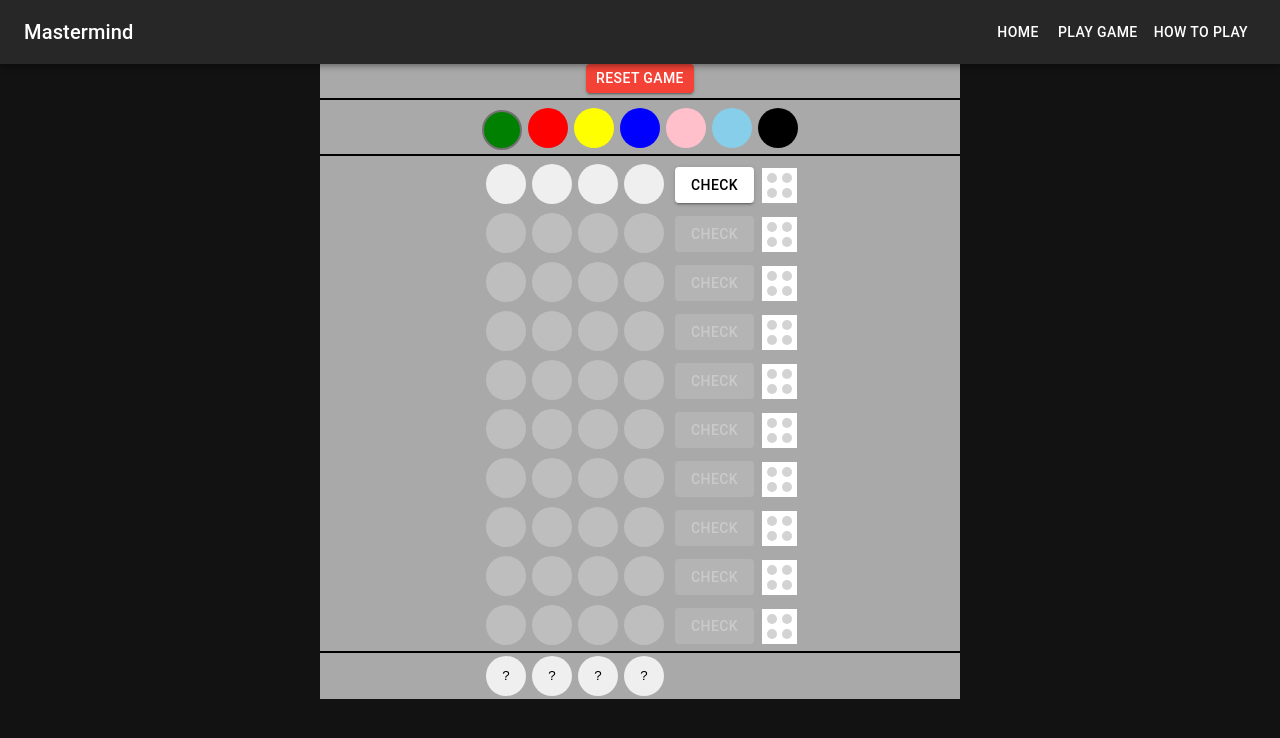
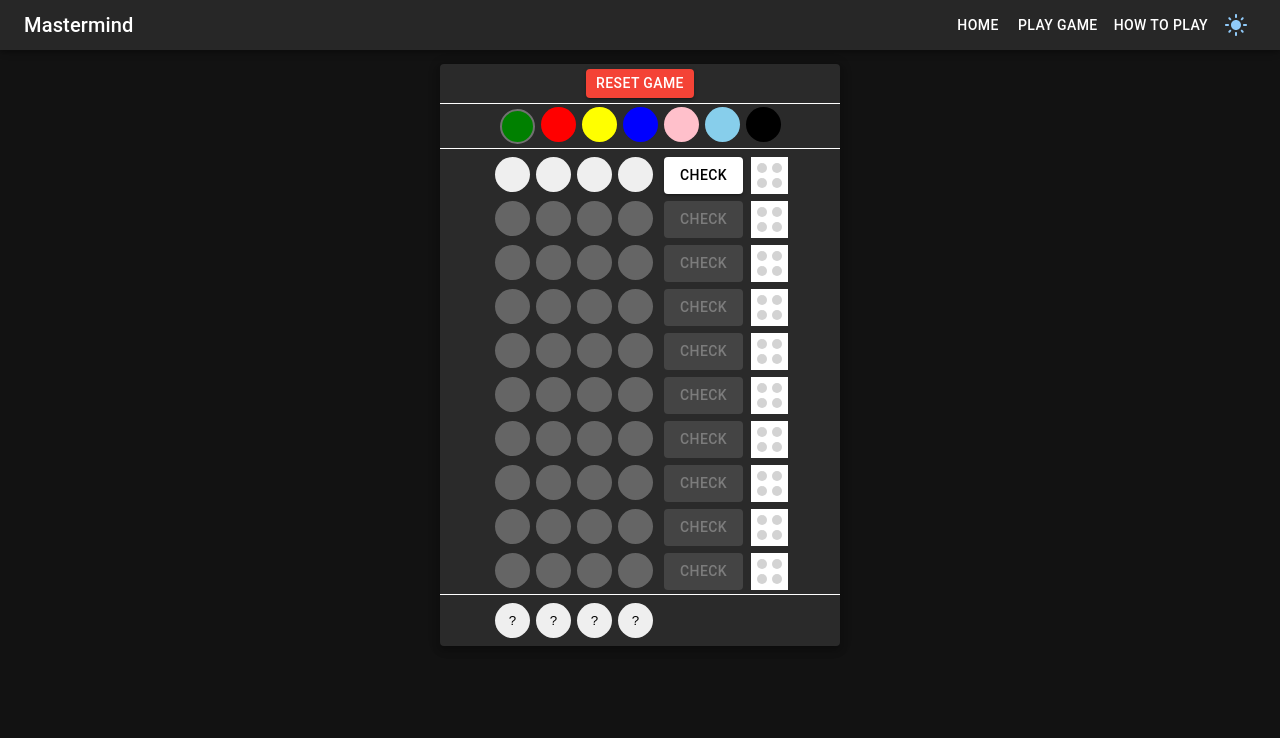
Before and after one commit to PakkiPavan/mastermind-board-game, a React (Create React App) app: page / in a window 1280 px wide. Shown: the top 738 px of the page. Built offline with nearby package versions, Linux system fonts and the light colour scheme.

Commit message:
Dark mode added

```diff
--- a/src/App.tsx
+++ b/src/App.tsx
@@ -1,3 +1,4 @@
+import React from 'react';
 import { ThemeProvider, createTheme } from '@mui/material/styles';
 import CssBaseline from '@mui/material/CssBaseline';
 import Header from './components/Header/Header';
@@ -7,18 +8,26 @@ import {
 } from "react-router-dom";
 import Board from './components/Board/Board';
 import Rules from './components/Rules/Rules';
+import { PaletteMode } from '@mui/material';
 
-const darkTheme = createTheme({
-  palette: {
-    mode: 'dark',
-  },
-});
 
 function App() {
+  const [currentTheme, setCurrentTheme] = React.useState<PaletteMode>('dark');
+
+  const theme = createTheme({
+    palette: {
+      mode: currentTheme,
+    },
+  });
+
+  const handleSetCurrentTheme = () => {
+    setCurrentTheme(currentTheme === 'dark' ? 'light' : 'dark');
+  };
+
   return (
-    <ThemeProvider theme={darkTheme}>
+    <ThemeProvider theme={theme}>
       <CssBaseline />
-      <Header />
+      <Header handleSetCurrentTheme={handleSetCurrentTheme} />
       <Routes>
         <Route path="/" element={<Board />} />
         <Route path="/play-game" element={<Board />} />
--- a/src/components/Board/Board.css
+++ b/src/components/Board/Board.css
@@ -65,6 +65,9 @@
     right: 0;
 }
 
+.hintContainer{
+    border: 1px solid;
+}
 
 @keyframes blink {
     0% {
--- a/src/components/Board/Board.tsx
+++ b/src/components/Board/Board.tsx
@@ -1,8 +1,9 @@
 import React from 'react';
 import "./Board.css";
-import { Button, Toolbar, useMediaQuery } from '@mui/material';
+import { Button, Paper, Toolbar, useMediaQuery } from '@mui/material';
 import Box from '@mui/material/Box';
 import Swal from 'sweetalert2';
+import { useTheme } from '@emotion/react';
 
 const availableColors = ["green", "red", "yellow", "blue", "pink", "skyblue", "black"];
 const defaultCurrentColor = "green";
@@ -28,6 +29,8 @@ function Board() {
     const [selectedColors, setSelectedColors] = React.useState<any>({});
     const [allHints, setAllHints] = React.useState<any>({});
     const maxWidthMediaQuery = useMediaQuery('(max-width:700px)');
+    const theme: any = useTheme();
+    const boardActionsBorder = theme.palette.mode === 'dark' ? "1px solid white" : "1px solid black";
 
     React.useEffect(() => {
         setSecretCode(getRandomColors(4));
@@ -76,8 +79,9 @@ function Board() {
                 style={{
                     backgroundColor: bgColor ? bgColor : (backgroundColor ? backgroundColor : undefined),
                     animation: animationRequired ? circleAnimation : undefined,
-                    width: maxWidthMediaQuery ? '35px' : '40px',
-                    height: maxWidthMediaQuery ? '35px' : '40px',
+                    width: maxWidthMediaQuery ? '35px' : '35px',
+                    height: maxWidthMediaQuery ? '35px' : '35px',
+                    border: !bgColor && theme.palette.mode === 'light' ? '1px solid' : undefined,
                 }}
                 onClick={(event: any) => handleColorClick(event)}
             >{customElement}</button>
@@ -222,27 +226,37 @@ function Board() {
     return (
         <>
             <Toolbar />
-            <Box
+            {/* <Box
                 sx={{
                     width: maxWidthMediaQuery ? '100%' : '50%',
                     // height: '100vh',
-                    backgroundColor: 'darkgray',
+                    // backgroundColor: 'darkgray',
+                    margin: 'auto',
+                }}
+            > */}
+            <Paper
+                elevation={5}
+                sx={{
+                    width: maxWidthMediaQuery ? '100%' : '400px',
+                    // height: '100vh',
+                    // backgroundColor: 'darkgray',
                     margin: 'auto',
                 }}
             >
                 {/* Reset game actions */}
                 <Box
                     sx={{
-                        borderBottom: "2px solid black",
-                        marginBottom: '5px',
+                        borderBottom: boardActionsBorder,
+                        // marginBottom: '5px',
                         textAlign: "center",
+                        padding: '5px 0'
                     }}
                 >
                     <Button
                         color="error"
                         variant="contained"
                         style={{
-                            marginBottom: '5px',
+                            // marginBottom: '5px',
                             padding: '2px 10px'
                         }}
                         onClick={resetGame}
@@ -253,7 +267,7 @@ function Board() {
                 {/* Available Colors */}
                 <Box
                     sx={{
-                        borderBottom: '2px solid black',
+                        borderBottom: boardActionsBorder,
                         marginBottom: '5px',
                         textAlign: 'center'
                     }}
@@ -299,8 +313,9 @@ function Board() {
                 {/* Secret Code */}
                 <Box
                     sx={{
-                        borderTop: '2px solid black',
-                        textAlign: 'center'
+                        borderTop: boardActionsBorder,
+                        textAlign: 'center',
+                        padding: '5px 0'
                     }}
                 >
                     <div className="selectableRowContainer">
@@ -327,7 +342,8 @@ function Board() {
                         </div>
                     </div>
                 </Box>
-            </Box>
+            {/* </Box> */}
+            </Paper>
         </>
     );
 }
--- a/src/components/Header/Header.tsx
+++ b/src/components/Header/Header.tsx
@@ -15,6 +15,9 @@ import Typography from '@mui/material/Typography';
 import Button from '@mui/material/Button';
 import { Link } from 'react-router-dom';
 import "./Header.css";
+import DarkModeIcon from '@mui/icons-material/DarkMode';
+import LightModeIcon from '@mui/icons-material/LightMode';
+import { useTheme } from '@emotion/react';
 
 interface Props {
     /**
@@ -22,6 +25,7 @@ interface Props {
      * You won't need it on your project.
      */
     window?: () => Window;
+    handleSetCurrentTheme: () => void;
 }
 
 const drawerWidth = 240;
@@ -43,6 +47,7 @@ const navItems = [
 function Header(props: Props) {
     const { window } = props;
     const [mobileOpen, setMobileOpen] = React.useState(false);
+    const theme: any = useTheme();
 
     const handleDrawerToggle = () => {
         setMobileOpen((prevState) => !prevState);
@@ -58,7 +63,7 @@ function Header(props: Props) {
                 {navItems.map((item) => (
                     <ListItem key={item.label} disablePadding>
                         <Link to={item.route}>
-                            <ListItemButton sx={{ textAlign: 'center', color: '#fff' }}>
+                            <ListItemButton sx={{ textAlign: 'center', color: theme.palette.mode === 'dark' ? '#fff' : '#000' }}>
                                 <ListItemText primary={item.label} />
                             </ListItemButton>
                         </Link>
@@ -75,7 +80,9 @@ function Header(props: Props) {
             <Box sx={{ display: 'flex' }}>
                 <CssBaseline />
                 <AppBar component="nav">
-                    <Toolbar>
+                    <Toolbar sx={{
+                        minHeight: '50px !important'
+                    }}>
                         <IconButton
                             color="inherit"
                             aria-label="open drawer"
@@ -101,6 +108,16 @@ function Header(props: Props) {
                                 </Link>
                             ))}
                         </Box>
+                        <Button onClick={props.handleSetCurrentTheme} sx={{
+                            textTransform: 'inherit',
+                            padding: '0',
+                            minWidth: '40px',
+                            outline: 'none !important',
+                            marginLeft: 'auto',
+                            color: theme.palette.mode === 'light' ? "#fff" : null
+                        }}>
+                            {theme.palette.mode === 'dark' ? <LightModeIcon /> : <DarkModeIcon />}
+                        </Button>
                     </Toolbar>
                 </AppBar>
                 <Box component="nav">
```
